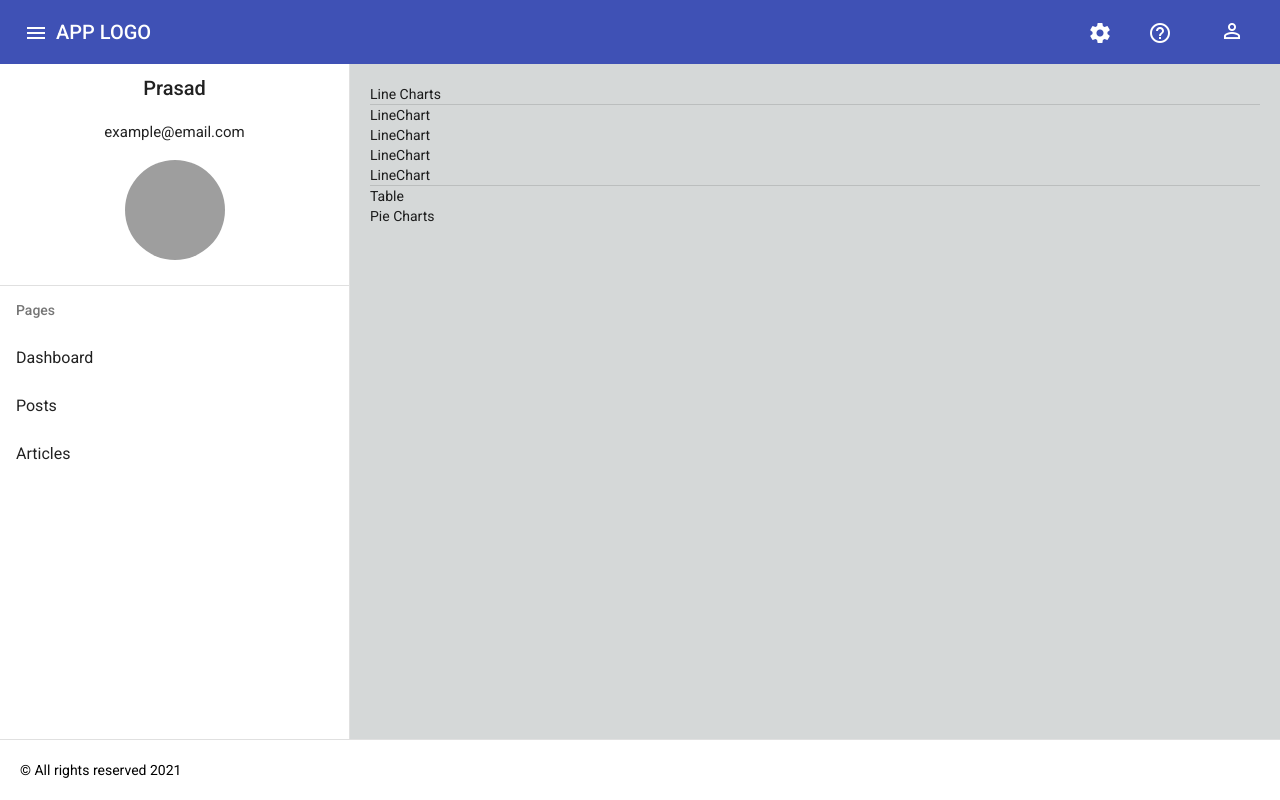
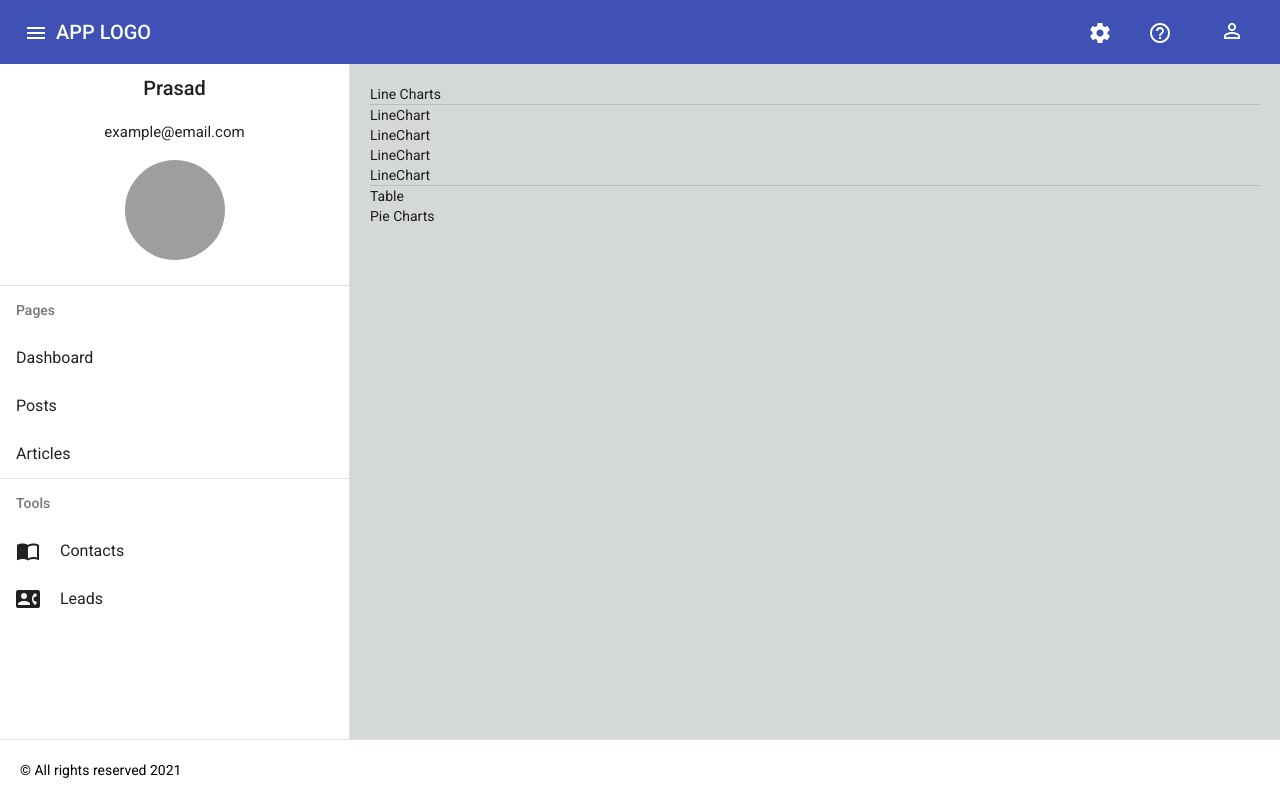
Before and after one commit to Prasadraj6897/Angular_Material_DashBoard, an Angular app: page / in a window 1280 px wide. Built offline with nearby package versions, Linux system fonts and the light colour scheme; grey boxes are pictures that could not be loaded.

Commit message:
Added two sample link with icon in sidebar

```diff
--- a/src/app/shared/components/sidebar/sidebar.component.html
+++ b/src/app/shared/components/sidebar/sidebar.component.html
@@ -14,4 +14,19 @@
     <a mat-list-item routerLinkActive="list-item-active" routerLink="/">Dashboard</a>
     <a mat-list-item routerLinkActive="list-item-active" routerLink="/posts">Posts</a>
     <a mat-list-item routerLinkActive="list-item-active" routerLink="/articles">Articles</a>
+
+    <mat-divider></mat-divider>
+
+    <h2 matSubheader>Tools</h2>
+
+    <a mat-list-item routerLinkActive="list-item-active" routerLink="/contacts">
+        <mat-icon>import_contacts</mat-icon>
+        Contacts
+    </a>
+
+    <a mat-list-item routerLinkActive="list-item-active" routerLink="/contacts">
+        <mat-icon>contact_phone</mat-icon>
+        Leads
+    </a>
+
 </mat-nav-list>
```
